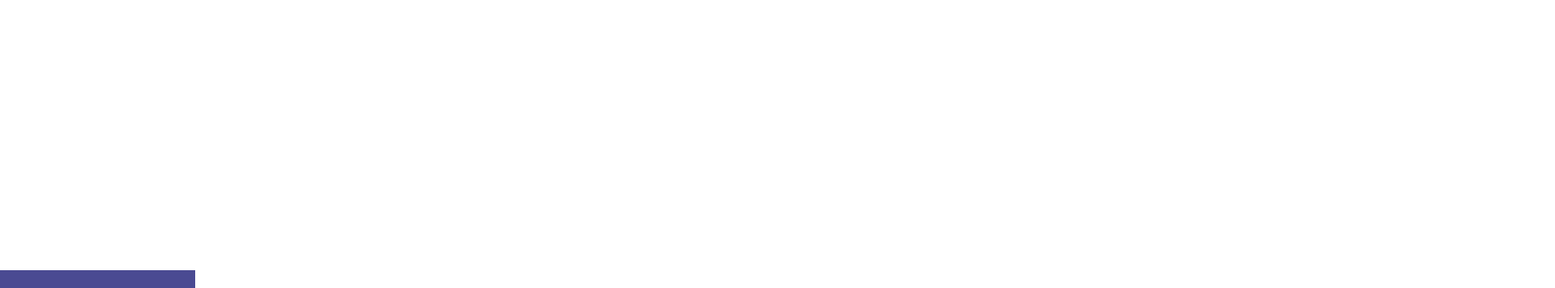
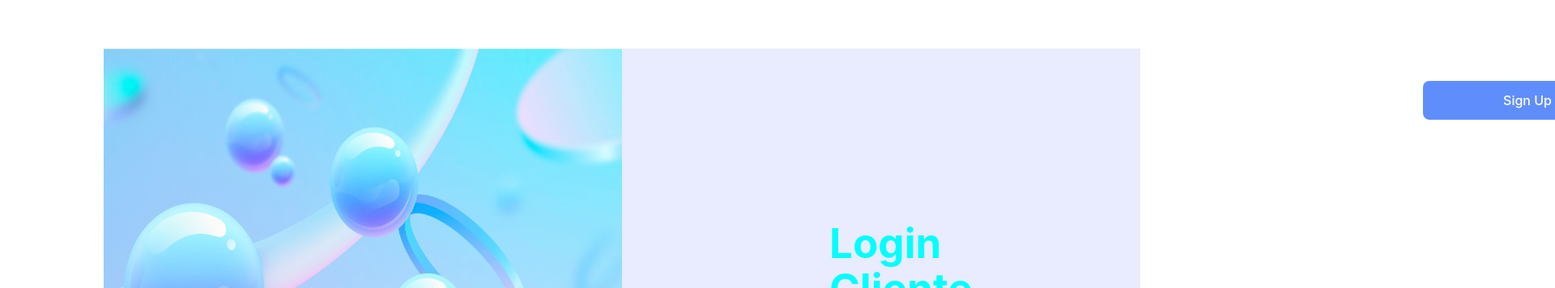
Before and after one commit to JuliLoaiza/ProyectoCorte1, a React (Vite) app: page / in a window 1280 px wide. Shown: the part 260-616 px from the top of the page at 81% size, 1920 px wide, since content can reach past the window. Built offline with nearby package versions, Linux system fonts and the light colour scheme.

Commit message:
Sin querer no se mostró el login en el main, por esta razón no aparecía nada

```diff
--- a/src/main.jsx
+++ b/src/main.jsx
@@ -10,6 +10,6 @@
 
 ReactDOM.createRoot(document.getElementById("root")).render(
 	<React.StrictMode>
-		<HomeC />
+		<LoginC />
 	</React.StrictMode>
 );
```
